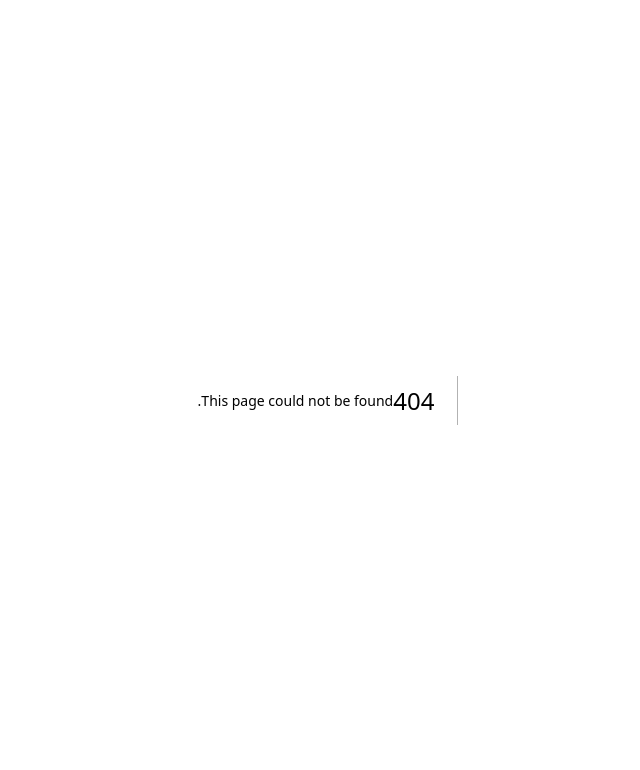
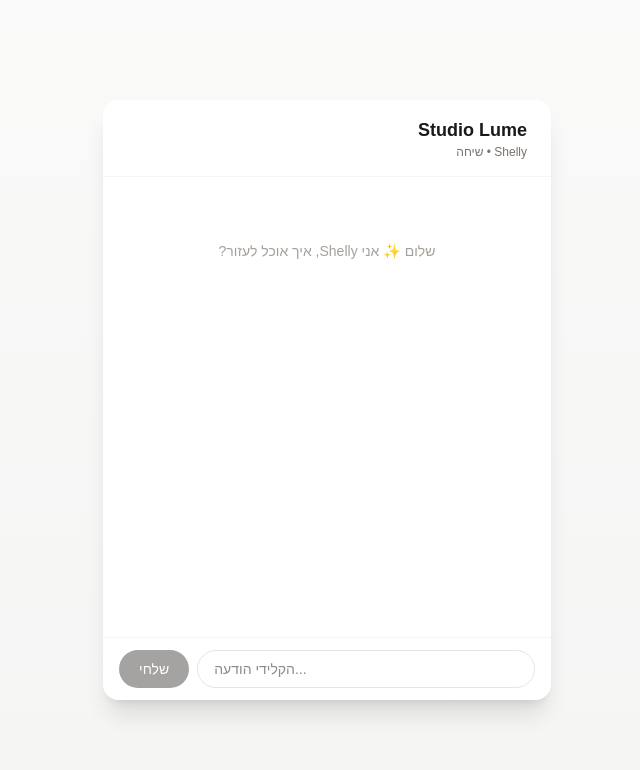
Before and after one commit to benaltr/youcare-chatbot, a Next.js app: page /widget in a window 1280 px wide. Before the commit this address had no page. Shown: the top 770 px of the page, without its empty margins (344-984 px from the left). Built offline with nearby package versions, Linux system fonts and the light colour scheme.

Commit message:
feat(widget): add chat widget UI wired to Claude via /api/chat

```diff
--- /dev/null
+++ b/app/widget/page.tsx
@@ -0,0 +1,95 @@
+"use client";
+
+import { useChat } from "@ai-sdk/react";
+import { DefaultChatTransport } from "ai";
+import { useState } from "react";
+
+const DEMO_TENANT_SLUG = "studio-lume";
+
+export default function WidgetPage() {
+  const [input, setInput] = useState("");
+
+  const { messages, sendMessage, status } = useChat({
+    transport: new DefaultChatTransport({
+      api: "/api/chat",
+      body: { tenantSlug: DEMO_TENANT_SLUG },
+    }),
+  });
+
+  const handleSubmit = (e: React.FormEvent) => {
+    e.preventDefault();
+    if (!input.trim() || status === "streaming") return;
+    sendMessage({ text: input });
+    setInput("");
+  };
+
+  return (
+    <div className="min-h-screen bg-gradient-to-b from-stone-50 to-stone-100 flex items-center justify-center p-4">
+      <div className="w-full max-w-md bg-white rounded-2xl shadow-xl flex flex-col h-[600px] overflow-hidden">
+        <header className="px-6 py-4 border-b border-stone-100 bg-white">
+          <h1 className="text-lg font-semibold text-stone-900">Studio Lume</h1>
+          <p className="text-xs text-stone-500">Shelly • שיחה</p>
+        </header>
+
+        <div className="flex-1 overflow-y-auto px-4 py-4 space-y-3">
+          {messages.length === 0 ? (
+            <div className="text-center text-sm text-stone-400 mt-12 px-4" dir="rtl">
+              שלום ✨ אני Shelly, איך אוכל לעזור?
+            </div>
+          ) : (
+            messages.map((m) => (
+              <MessageBubble key={m.id} role={m.role}>
+                {m.parts.map((part, i) =>
+                  part.type === "text" ? <span key={i}>{part.text}</span> : null,
+                )}
+              </MessageBubble>
+            ))
+          )}
+          {status === "streaming" && (
+            <div className="text-xs text-stone-400 italic">Shelly מקלידה...</div>
+          )}
+        </div>
+
+        <form
+          onSubmit={handleSubmit}
+          className="border-t border-stone-100 px-4 py-3 bg-white flex gap-2"
+        >
+          <input
+            type="text"
+            value={input}
+            onChange={(e) => setInput(e.target.value)}
+            placeholder="הקלידי הודעה..."
+            dir="auto"
+            className="flex-1 rounded-full border border-stone-200 px-4 py-2 text-sm focus:outline-none focus:border-stone-400"
+            disabled={status === "streaming"}
+          />
+          <button
+            type="submit"
+            disabled={!input.trim() || status === "streaming"}
+            className="rounded-full bg-stone-900 text-white px-5 py-2 text-sm font-medium disabled:opacity-40 disabled:cursor-not-allowed hover:bg-stone-800 transition"
+          >
+            שלחי
+          </button>
+        </form>
+      </div>
+    </div>
+  );
+}
+
+function MessageBubble({ role, children }: { role: string; children: React.ReactNode }) {
+  const isUser = role === "user";
+  return (
+    <div className={`flex ${isUser ? "justify-end" : "justify-start"}`}>
+      <div
+        className={`max-w-[80%] rounded-2xl px-4 py-2 text-sm ${
+          isUser
+            ? "bg-stone-900 text-white rounded-br-sm"
+            : "bg-stone-100 text-stone-900 rounded-bl-sm"
+        }`}
+        dir="auto"
+      >
+        {children}
+      </div>
+    </div>
+  );
+}
```
